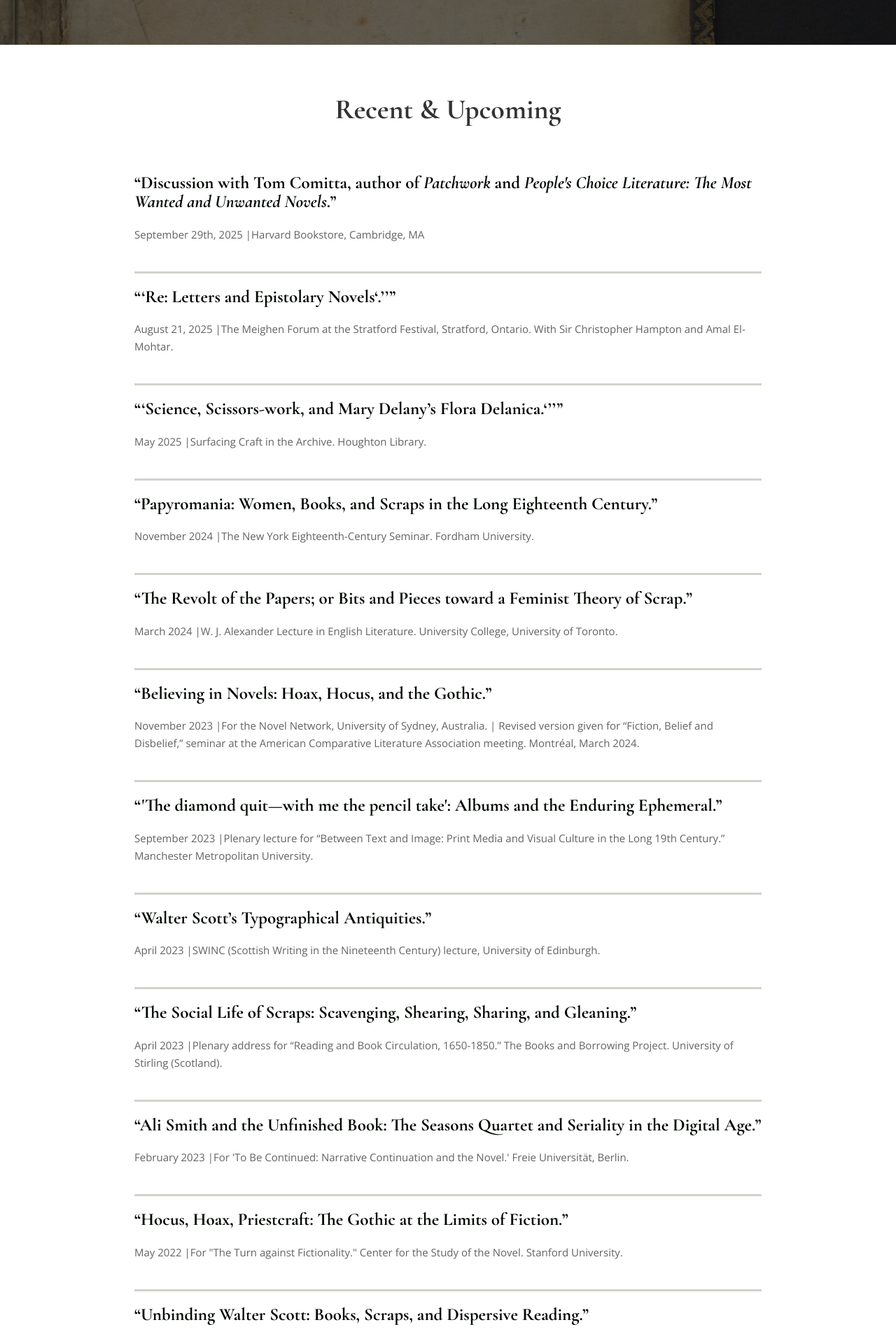
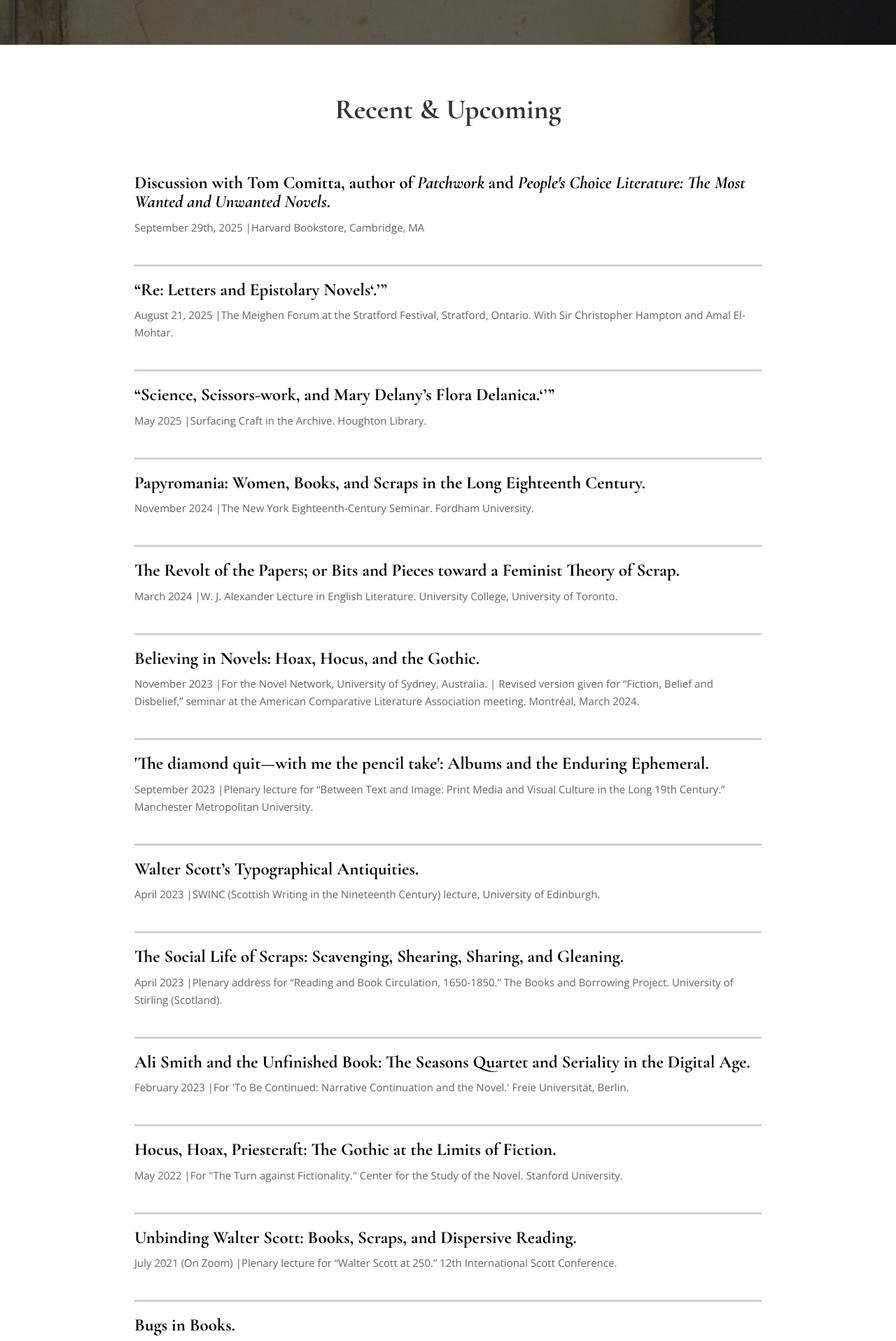
Before and after one commit to ceyingst/DLSite, a Jekyll site: the page built from talks.html, in a window 1280 px wide. Shown: the part 415-2332 px from the top of the page at 70% size. Built offline with Jekyll 4.4.1, drawn with Linux system fonts in a browser that asks for light colours; nearby versions of some CDN libraries; some web fonts are replaced.

Commit message:
Update talks.html

```diff
--- a/talks.html
+++ b/talks.html
@@ -23,8 +23,7 @@ permalink: /talks/
   <div class="talk">
     {% for talk in site.data.talks %}
     <div>
-      <h2><q>{{ talk.title }}</q></h2>
-      <h2>{{ talk.noquotes }}</h2>
+      <h2>{{ talk.title }}</h2>
       <p class="info">{{ talk.date }} |{{ talk.content }}
     </p>
   </div>
```
